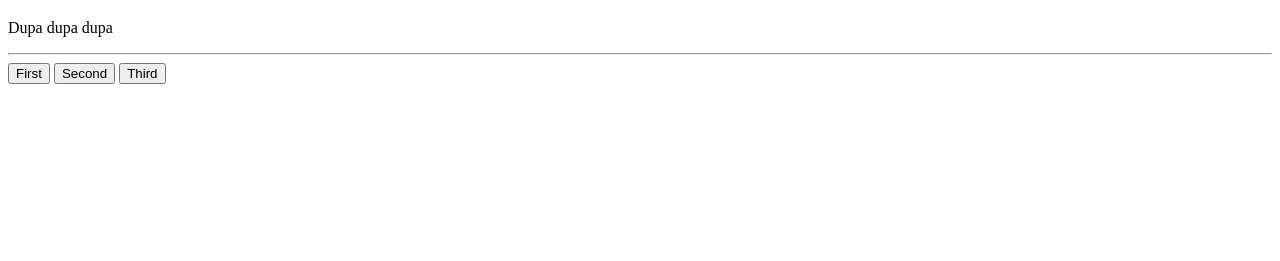
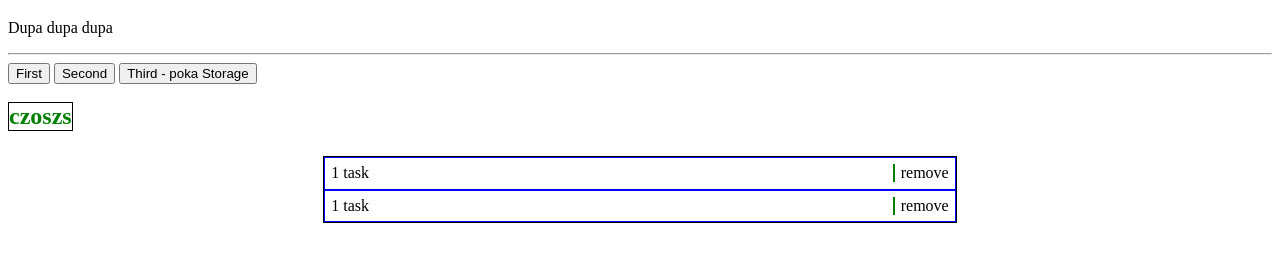
Before and after one commit to kargeb/PGS_lectures, a plain HTML site: page Homework_1/local_storage/Local_Storage_Begeinning.html in a window 1280 px wide. Both pictures are taken after a click on the button "First". Shown: the part 61-322 px from the top of the page. Drawn offline with Linux system fonts and the light colour scheme.

Commit message:
remove tasks

```diff
--- a/Homework_1/css/style.css
+++ b/Homework_1/css/style.css
@@ -0,0 +1,31 @@
+#list {
+    border: solid black 1px;
+    width: 50%;
+    margin: 2% auto;
+}
+
+.task {
+    border: 1px solid blue;
+    padding: 1%
+}
+
+.task .remove {
+    padding-left: 1%;
+    border-left: solid green 2px;
+    float: right;
+}
+
+.output {
+    font-size: 24px;
+    font-weight: bold;
+    border: solid 1px black;
+    display: inline-block;
+}
+
+.ok {
+    color: green;
+}
+
+.fail {
+    color: red;
+}
--- a/Homework_1/local_storage/Local_Storage.js
+++ b/Homework_1/local_storage/Local_Storage.js
@@ -1,18 +1,51 @@
+(function(){
+
     var first = document.querySelector("#first");
     var second = document.querySelector("#second");
     var third = document.querySelector("#third");
+    var output1 = document.querySelector("#output1");
+    var list = document.querySelector("#list");
 
     console.log(first);
+    console.log(output1);
 
     var f1 = function() {
         console.log("Nacisłeś przycisk first");
+        output1.classList.remove("fail");
+        output1.classList.add("ok");
+
+        localStorage.setItem("Zwierze", "Pies");
+        localStorage.miasto = "Koszalin";
     }
-
 
     function f2() {
         console.log("nascisłeś przysick second");
+        output1.classList.remove("ok");
+        output1.classList.add("fail");
+
+        localStorage.setItem("Rzecz", "Dupa");
     }
+
+    function f3() {
+        console.log("nascisłeś przysick Third");
+        console.log(localStorage);
+    }
+
 
     first.addEventListener("click", f1);
 
     second.addEventListener("click", f2);
+
+    third.addEventListener("click", f3);
+
+    list.addEventListener("click", function(e){
+        console.log(e.target.innerHTML);
+        if(e.target.innerHTML == "remove"){
+            console.log("To je Remove !!!");
+            console.log(this);
+            console.log(e.target.parentNode);
+            e.target.parentNode.remove();
+        }
+    });
+
+})();
--- a/Homework_1/local_storage/Local_Storage_Begeinning.html
+++ b/Homework_1/local_storage/Local_Storage_Begeinning.html
@@ -17,7 +17,16 @@
 
     <button id="second">Second</button>
 
-    <button id="third">Third</button>
+    <button id="third">Third - poka Storage</button>
+
+    <br><br>
+
+    <div id="output1" class="output">czoszs</div>
+
+    <div id="list">
+        <div class="task">1 task <div class="remove">remove</div></div>
+        <div class="task">1 task <div class="remove">remove</div></div>
+    </div>
 
 </body>
 </html>
```
Lines whose indentation alone changed are shown as unchanged.
